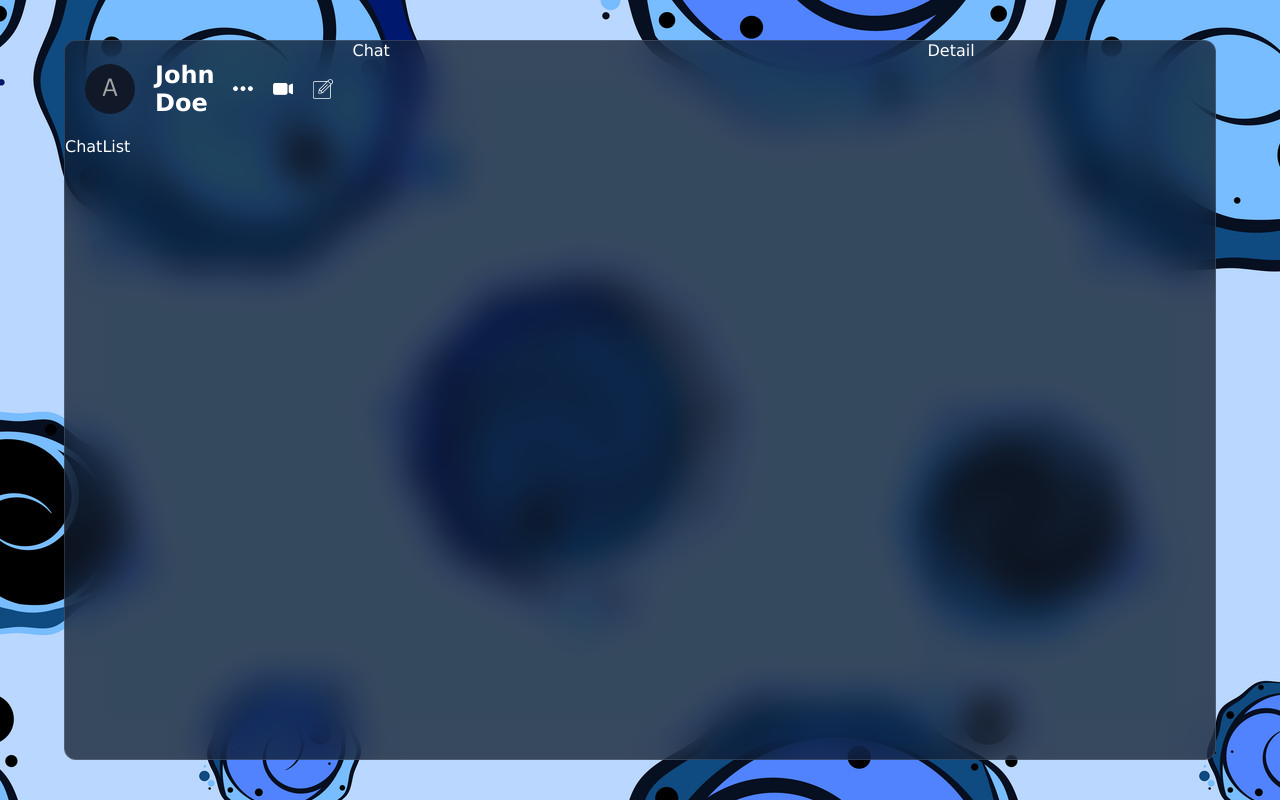
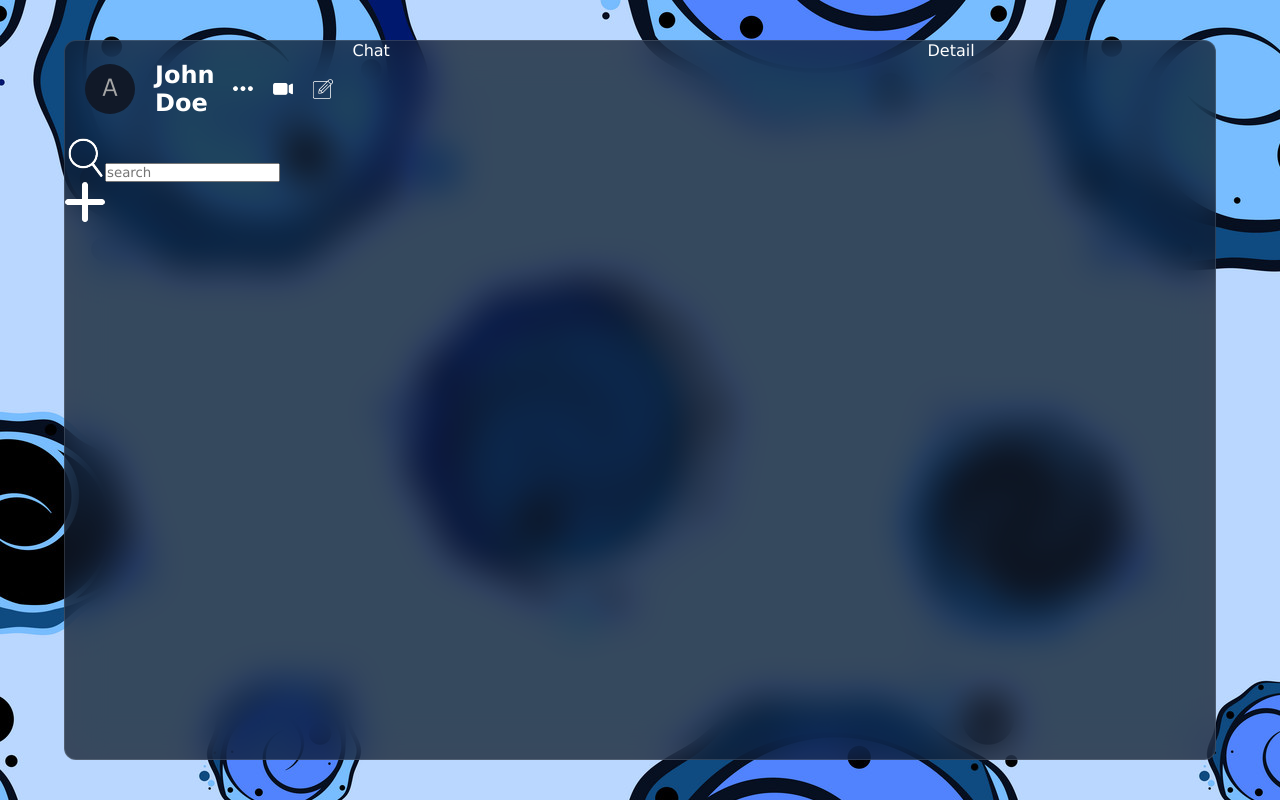
Before and after one commit to mohammadhoseinbaba/chatapp, a React (Vite) app: page / in a window 1280 px wide. Built offline with nearby package versions, Linux system fonts and the light colour scheme; the HTML template or start-up script is replaced by a standard one.

Commit message:
adding chat list

```diff
--- a/src/components/list/chatList/ChatList.jsx
+++ b/src/components/list/chatList/ChatList.jsx
@@ -3,7 +3,15 @@
 
 const ChatList = () => {
   return (
-    <div className='chatlist'>ChatList</div>
+    <div className='chatlist'>
+      <div className="search">
+        <div className="searchBar">
+            <img src="./search.png" alt="" />
+            <input type="text" placeholder='search'/>
+        </div>
+        <img src="./plus.png" alt="" />
+      </div>
+    </div>
   )
 }
 
```
